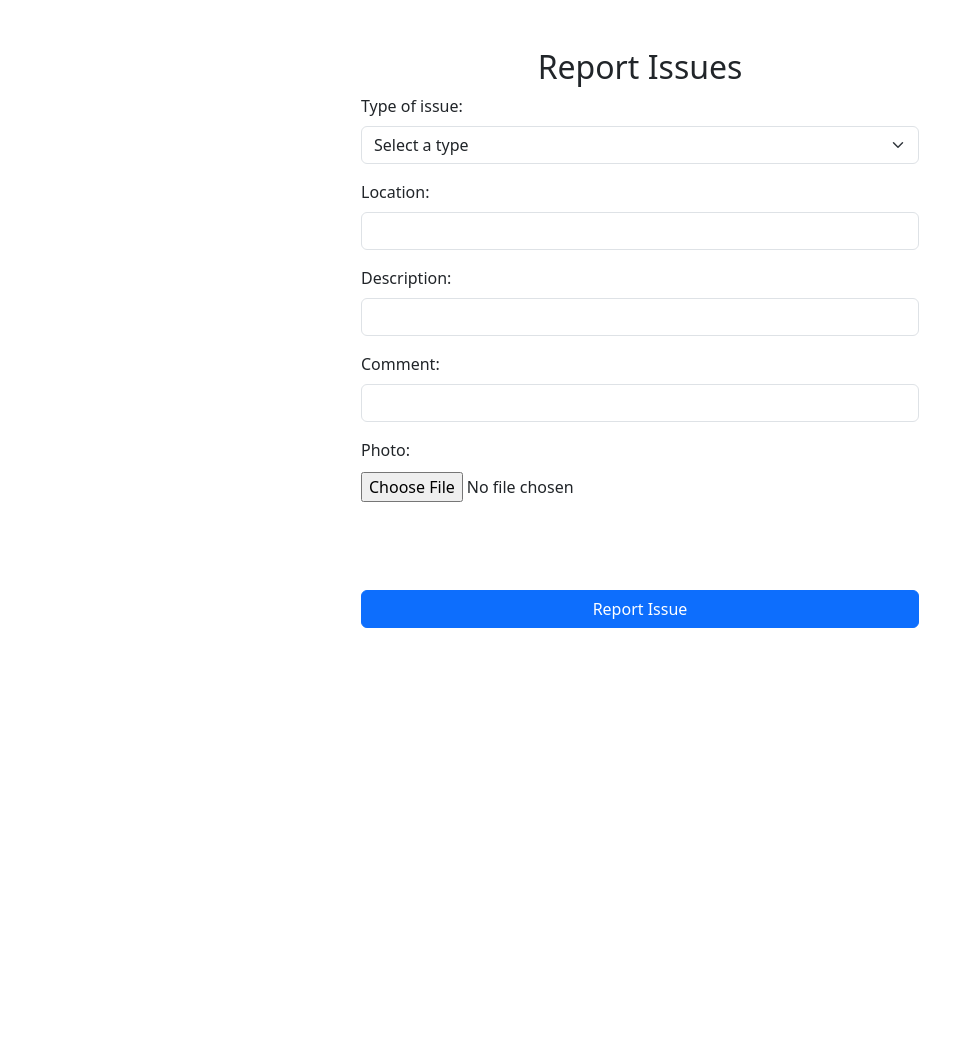
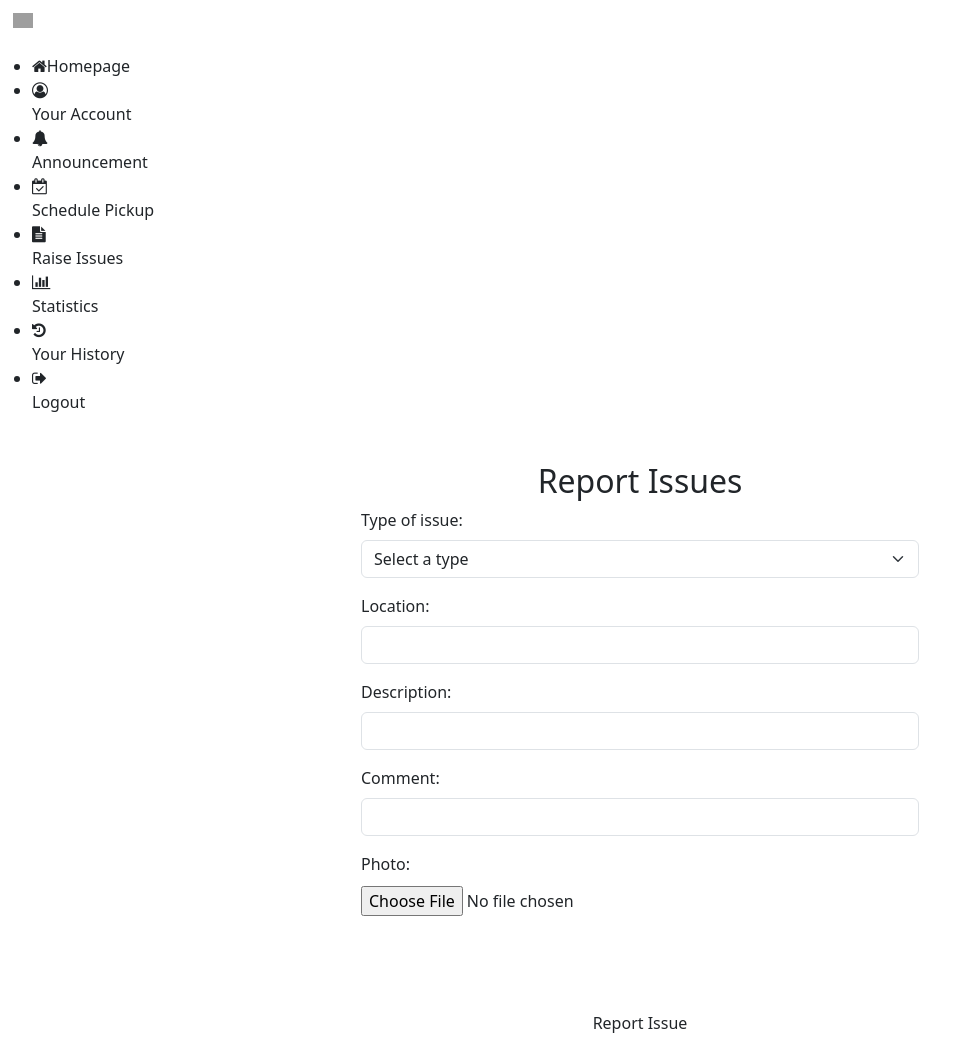
Before and after one commit to B2000513/BIT301-Assignment-, a PHP site: page /issue.php in a window 1280 px wide. Shown: the whole page, without its empty margins (0-969 px from the left). Before the commit the page ends 628 px from the top, so only its background shows below. Run offline with PHP 8.4, Linux system fonts and the light colour scheme; the visitor is signed in with stand-in values (Sample User, id 1); data that the repository does not hold is empty; grey boxes are pictures that could not be loaded.

Commit message:
Add files via upload
Add the navigation bar

```diff
--- a/issue.php
+++ b/issue.php
@@ -60,7 +60,6 @@
             }
 
 
-
             $filename = preg_replace('/\s+/', '_', $issue_photo['name']);
             $target_file = $target_dir . basename($filename);
 
@@ -89,8 +88,6 @@
             echo "Fail to report the issue: " . $stmt->error;
         }
 
-        $stmt->close();
-        $conn->close();
     }
 ?>
 
@@ -100,10 +97,45 @@
     <meta charset="UTF-8">
     <meta name="viewport" content="width=device-width, initial-scale=1.0">
     <title>Report Issue</title>
-    <link href="https://cdn.jsdelivr.net/npm/bootstrap@5.3.0/dist/css/bootstrap.min.css" rel="stylesheet">
+    <link rel="icon" type="image/x-icon" href="Pictures/">
+    <link href="https://cdn.jsdelivr.net/npm/bootstrap@5.3.0-alpha1/dist/css/bootstrap.min.css" rel="stylesheet">
+    <link rel="stylesheet" href="https://cdnjs.cloudflare.com/ajax/libs/font-awesome/4.7.0/css/font-awesome.min.css">
+    <link rel="stylesheet" href="style.css">
 </head>
 
 <body>
+    <div class="sidebar">
+        <button id="toggleBtn" class="btn mb-3 toggle-btn" onclick="toggleSidebar()">
+            <i><img style="height:15px;" src="image/menu.svg" ></i>
+        </button>
+        <ul class="menu-list">
+            <li>
+                <i class="fa fa-home"></i><span class="menu-item">Homepage</span>
+            </li>
+            <li>
+                <i class="fa fa-user-circle-o"></i> <a class="nav-link" href="#"> <span class="menu-item">Your Account</span></a>
+            </li>
+            <li>
+                <i class="fa fa-bell"></i> <a class="nav-link" href="#"> <span class="menu-item">Announcement</span></a>
+            </li>
+            <li>
+                <i class="fa fa-calendar-check-o"></i> <a class="nav-link" href="schedule_pickup.php"> <span class="menu-item">Schedule Pickup</span></a>
+            </li>
+            <li>
+                <i class="fa fa-file-text"></i> <a class="nav-link" href="issue.php"><span class="menu-item">Raise Issues</span></a>
+            </li>
+            <li>
+                <i class="fa fa-bar-chart"></i> <a class="nav-link" href="#"> <span class="menu-item">Statistics</span></a>
+            </li>
+            <li>
+                <i class="fa fa-history"></i> <a class="nav-link" href="#"> <span class="menu-item">Your History</span></a>
+            </li>
+            <li>
+                <i class="fa fa-sign-out"></i> <a class="nav-link" href="logout.php"> <span class="menu-item">Logout</span> </a>
+            </li>
+        </ul>
+    </div>
+
     <div class="container mt-5">
         <h2 class="text-center">Report Issues</h2>
         <form method="post" action="issue.php" class="w-50 mx-auto" enctype="multipart/form-data">
@@ -139,10 +171,13 @@
 
             <br><br><br>
 
-            <button type="submit" class="btn btn-primary w-100">Report Issue</button>
+            <button type="submit" class="btn btn-submit w-100">Report Issue</button>
         </form>
     </div>
+
     <script src="https://cdn.jsdelivr.net/npm/bootstrap@5.3.0/dist/js/bootstrap.bundle.min.js"></script>
+    <script src="https://cdn.jsdelivr.net/npm/bootstrap@5.3.0-alpha1/dist/js/bootstrap.bundle.min.js"></script>
+    <script src="script.js"></script>
 </body>
 
 </html>
```
